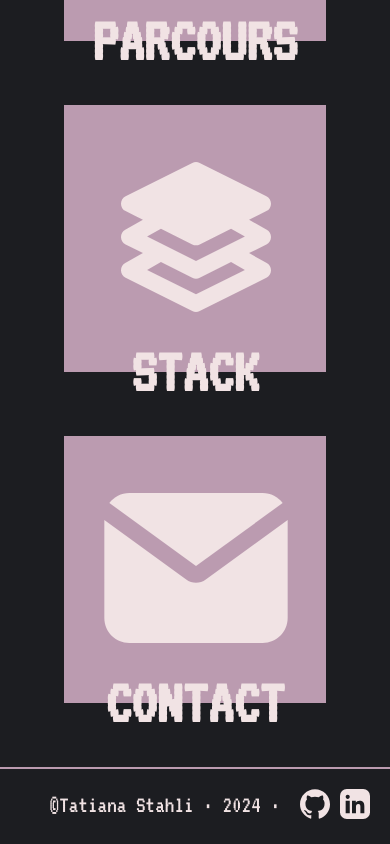
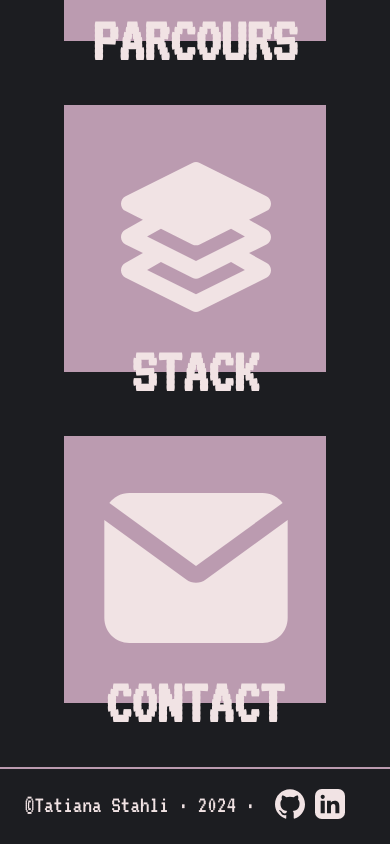
Before and after one commit to tatiana-sthl/portfolio2024, a React (Create React App) app: page / in a window 390 px wide. Shown: the part 1564-2408 px from the top of the page. Built offline with nearby package versions, Linux system fonts and the light colour scheme.

Commit message:
footer mobile responsive

```diff
--- a/src/styles/components/_footer.scss
+++ b/src/styles/components/_footer.scss
@@ -15,3 +15,11 @@ footer {
 .github {
     margin-right: 10px;
 }
+
+
+@media only screen and (max-width: 768px) {
+
+    footer {
+        justify-content: center;
+    }
+}
```
